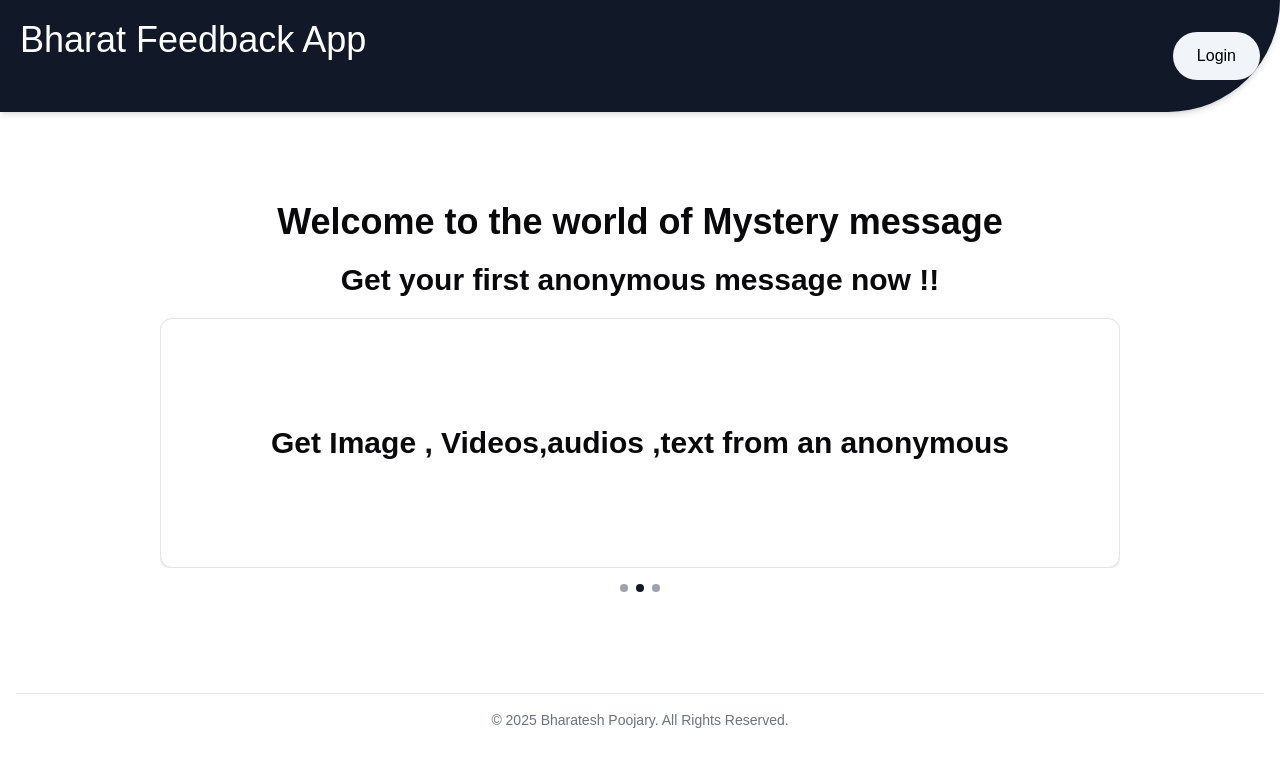
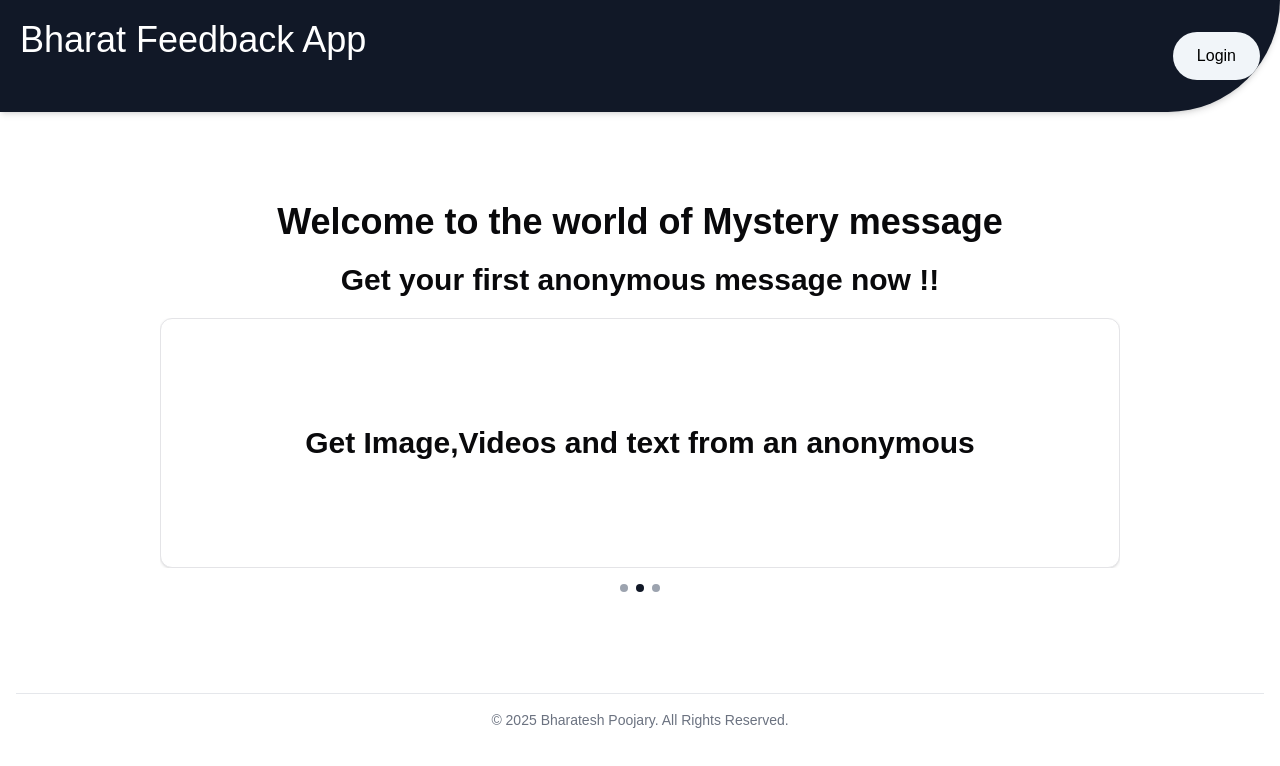
Before and after one commit to BharateshPoojary/feedback-app, a Next.js app: page / in a window 1280 px wide. Shown: the top 766 px of the page. Built offline with nearby package versions, Linux system fonts and the light colour scheme; no server answers.

Commit message:
landing page refactored

```diff
--- a/src/app/(app)/page.tsx
+++ b/src/app/(app)/page.tsx
@@ -22,7 +22,7 @@ const Home = () => {
 
     {
       id: 2,
-      content: "Get Image , Videos,audios ,text from an anonymous",
+      content: "Get Image,Videos and text from an anonymous",
     },
     {
       id: 3,
```
